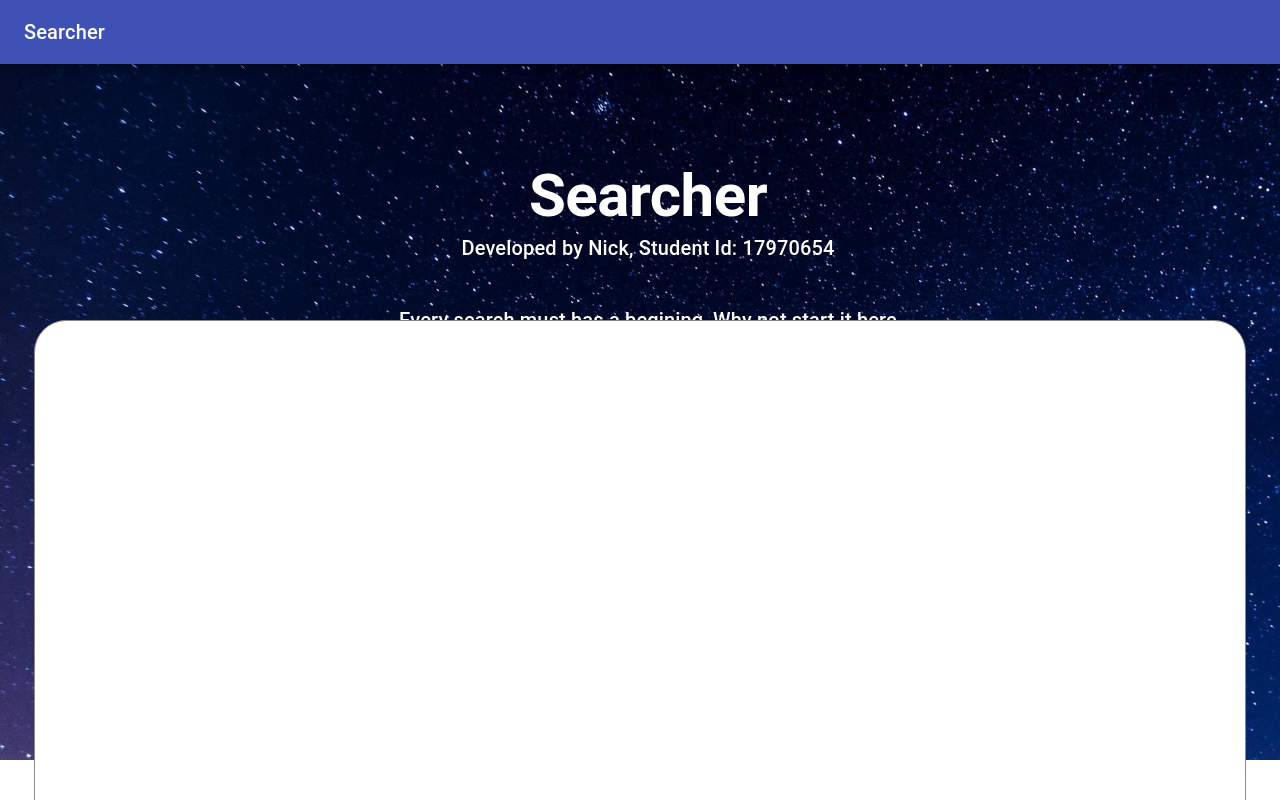
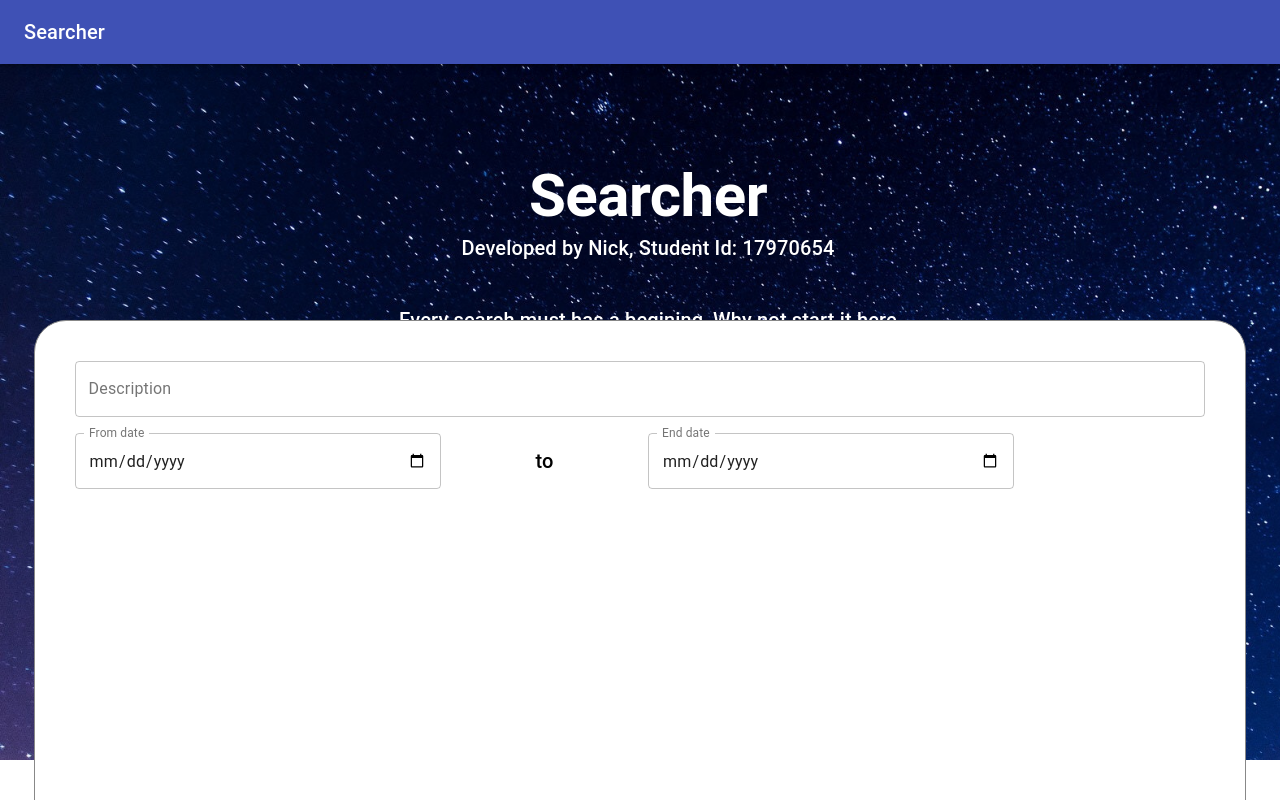
Before and after one commit to pizza-burger/akl-ense-701, a React app: page / in a window 1280 px wide. Shown: the top 800 px of the page. Built offline with nearby package versions, Linux system fonts and the light colour scheme.

Commit message:
get some input field done

```diff
--- a/src/App.jsx
+++ b/src/App.jsx
@@ -1,4 +1,4 @@
-import React, { useState, useEffect } from "react";
+import React, { useState, useEffect, Fragment } from "react";
 import { Typography, Grid, TextField } from "@material-ui/core";
 import HeadingBanner from "./Components/HeadingBanner/HeadingBanner.jsx"
 import Navbar from "./Components/Navbar/Navbar.jsx";
@@ -10,7 +10,7 @@ const App = (props) => {
     setCounter(state.length);
   }, [state]);
   return (
-    <>
+    <Fragment style={{overflowX:"hidden"}}>
       <Navbar title="Searcher"/>
 
       <HeadingBanner />
@@ -51,7 +51,7 @@ const App = (props) => {
           </Grid>
         </Grid>
       </Grid> */}
-    </>
+    </Fragment>
   );
 };
 
--- /dev/null
+++ b/src/Components/SearcherContainer/SearchForm.jsx
@@ -0,0 +1,44 @@
+import React, { useState, useEffect } from 'react'
+import { Grid, TextField, Typography } from "@material-ui/core"
+
+
+// searchfrom Component must take in a setter function as props =>
+// the data will be pass to outsite display class
+const SearchForm = (props) => {
+
+
+    return <Grid container style={{ margin: "2rem", height: "fit-content"}} spacing={2}>
+        <Grid item xs={12} >
+            <TextField
+                label="Description"
+                variant="outlined"
+                type="text"
+                fullWidth
+            /></Grid>
+
+        <Grid item xs={4}>
+            <TextField
+                label="From date"
+                variant="outlined"
+                type="date"
+                fullWidth
+                InputLabelProps={{ shrink: true }}
+            /></Grid>
+        <Grid item xs style={{ width: "fit-content",display:"flex"  }}>
+            <Typography style={{margin:"auto"}}variant="h6">to</Typography></Grid>
+        <Grid item xs={4}>
+            <TextField
+                label="End date"
+                variant="outlined"
+                type="date"
+                fullWidth
+                InputLabelProps={{ shrink: true }}
+            />
+        </Grid>
+        <Grid item xs ></Grid>
+
+    </Grid>
+}
+
+
+export default SearchForm;
--- a/src/Components/SearcherContainer/SearchRoot.jsx
+++ b/src/Components/SearcherContainer/SearchRoot.jsx
@@ -1,10 +1,20 @@
-import { Grid, Grow , Typography} from '@material-ui/core';
+import { Grid, Grow, Typography } from '@material-ui/core';
 import React, { useState, useEffect } from 'react'
 
+import SearchForm from "./SearchForm.jsx"
 
 const SearcherRoot = (props) => {
     const [gridIn, setGridIn] = useState(false);
     const [useInit, setUseInit] = useState(true);
+    const [searchingData, setSearchingData] = useState(null)
+
+
+
+    useEffect(() => {
+        console.log("searchingData changed")
+
+
+    }, [searchingData])
 
     useEffect(() => {
         if (useInit) {
@@ -19,23 +29,23 @@ const SearcherRoot = (props) => {
     })
 
 
-    return <Grow in={gridIn}>
-        <Grid container style={{ backgroundColor: "#FFF", position: "relative", border: "1px solid #888", minHeight: "160vh", marginLeft: "2vw", marginRight: "2vw", marginTop: "40vh", width: "auto", borderRadius: "2rem" }}>
+    return <Grow in={gridIn} style={{minHeight:"80vh"}}>
+        <Grid container style={{ backgroundColor: "#FFF", position: "relative", border: "1px solid #888", marginLeft: "2vw", marginRight: "2vw", marginTop: "40vh", width: "auto", borderRadius: "2rem" }}>
+
+            <SearchForm />
 
 
 
 
 
 
-
-
-        <Grid item xs={12} style={{bottom:"0",position:"absolute",textAlign:"center",width:"100%"}}>
-            <Typography variant ="h5" >
-                Every journey has an end, let's start another one
+            <Grid item xs={12} style={{ bottom: "0", position: "absolute", textAlign: "center", width: "100%" }}>
+                <Typography variant="h5" >
+                    Every journey has an end, let's start another one
             </Typography>
 
 
-        </Grid>
+            </Grid>
 
         </Grid>
     </Grow>
```
Also changed, not shown: src/assets/sampleData/data.json (added, +92 -0 lines).
